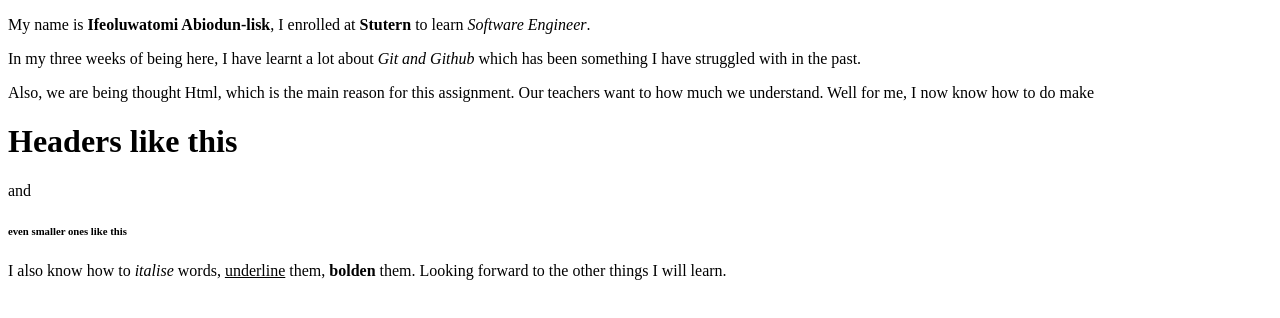
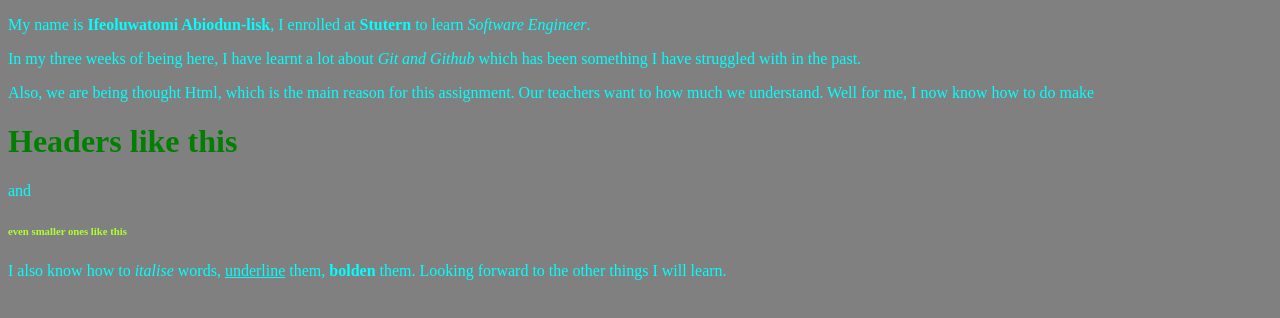
Before and after one commit to tomilisk/What-I-Have-Learnt, a plain HTML site: page index.html in a window 1280 px wide. Drawn offline with Linux system fonts and the light colour scheme.

Commit message:
adding styling

```diff
--- a/index.html
+++ b/index.html
@@ -4,6 +4,7 @@
     <meta charset="UTF-8" />
     <meta http-equiv="X-UA-Compatible" content="IE=edge" />
     <meta name="viewport" content="width=device-width, initial-scale=1.0" />
+    <link rel="stylesheet" href="./style.css">
     <title>Document</title>
   </head>
   <body>
--- /dev/null
+++ b/style.css
@@ -0,0 +1,12 @@
+body{
+    background: gray;
+    color: aqua;
+}
+
+h1{
+    color: green;
+}
+
+h6{
+    color: greenyellow;
+}
```
